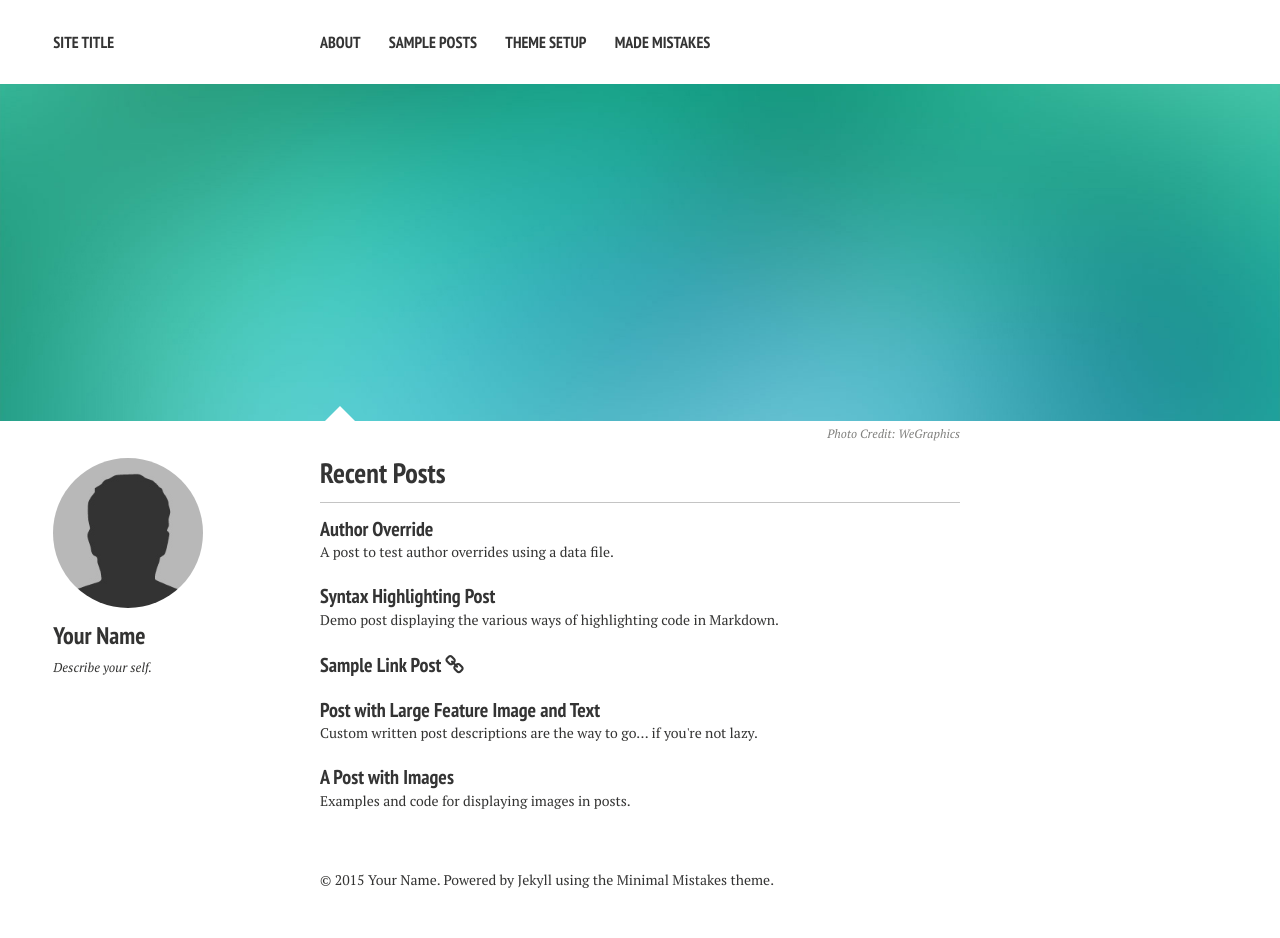
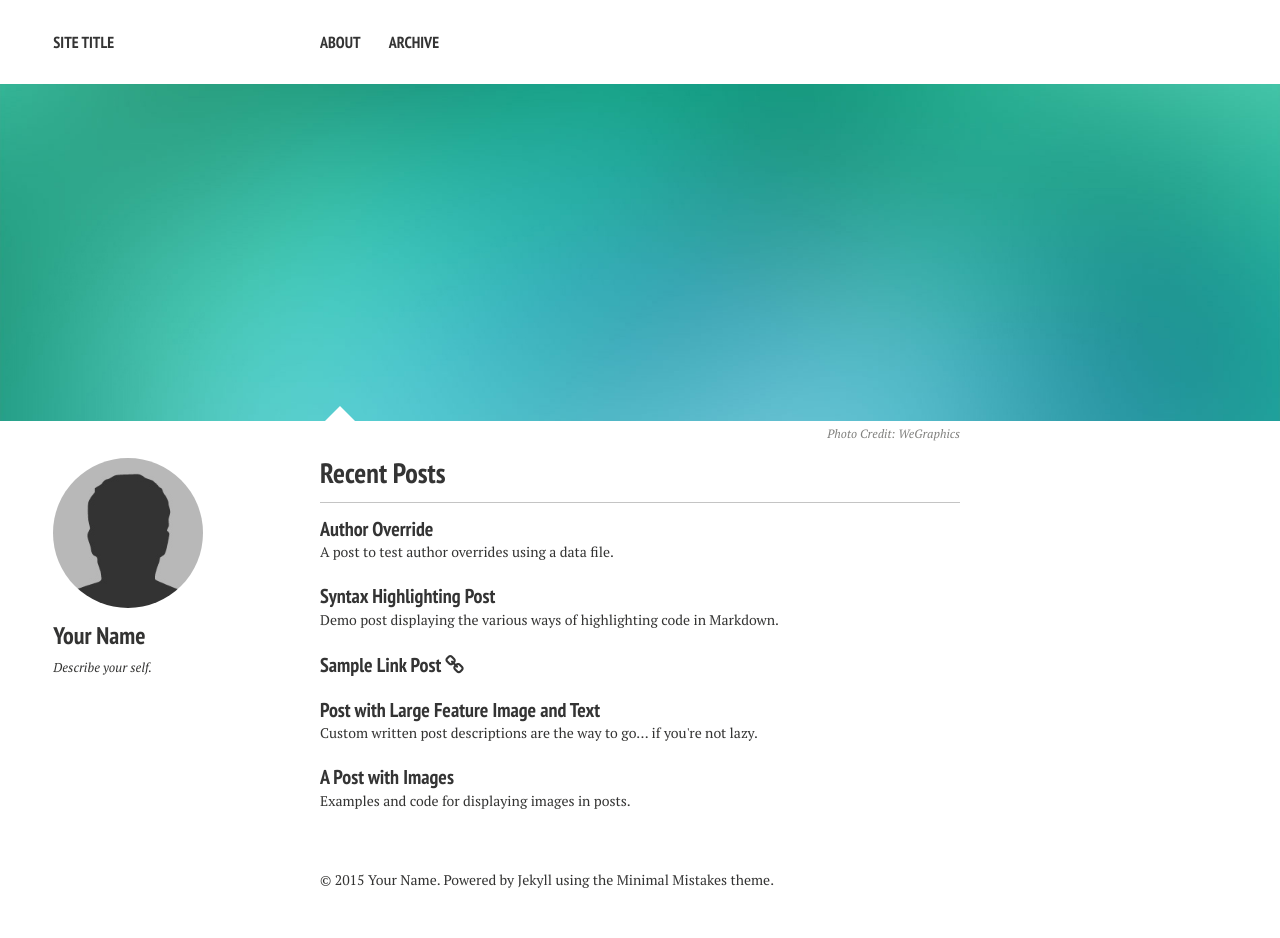
Before and after one commit to MaTachi/jonsson.ninja, a Jekyll site: the page built from index.md, in a window 1280 px wide. Built offline with Jekyll 4.4.1, drawn with Linux system fonts in a browser that asks for light colours; nearby versions of some CDN libraries.

Commit message:
Update navigation bar content

```diff
--- a/_data/navigation.yml
+++ b/_data/navigation.yml
@@ -3,11 +3,5 @@
 - title: About
   url: /about/
 
-- title: Sample Posts
+- title: Archive
   url: /posts/
-
-- title: Theme Setup
-  url: /theme-setup/
-
-- title: Made Mistakes
-  url: http://mademistakes.com
```
